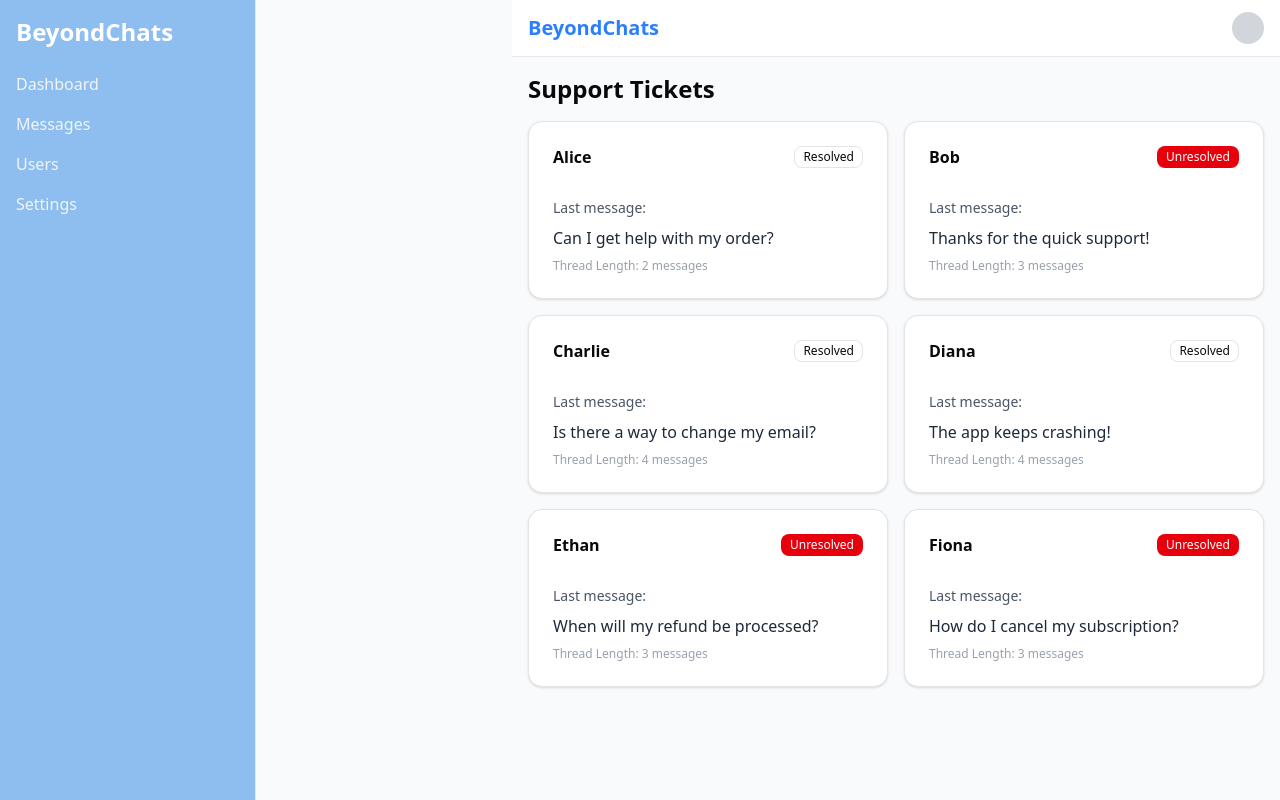
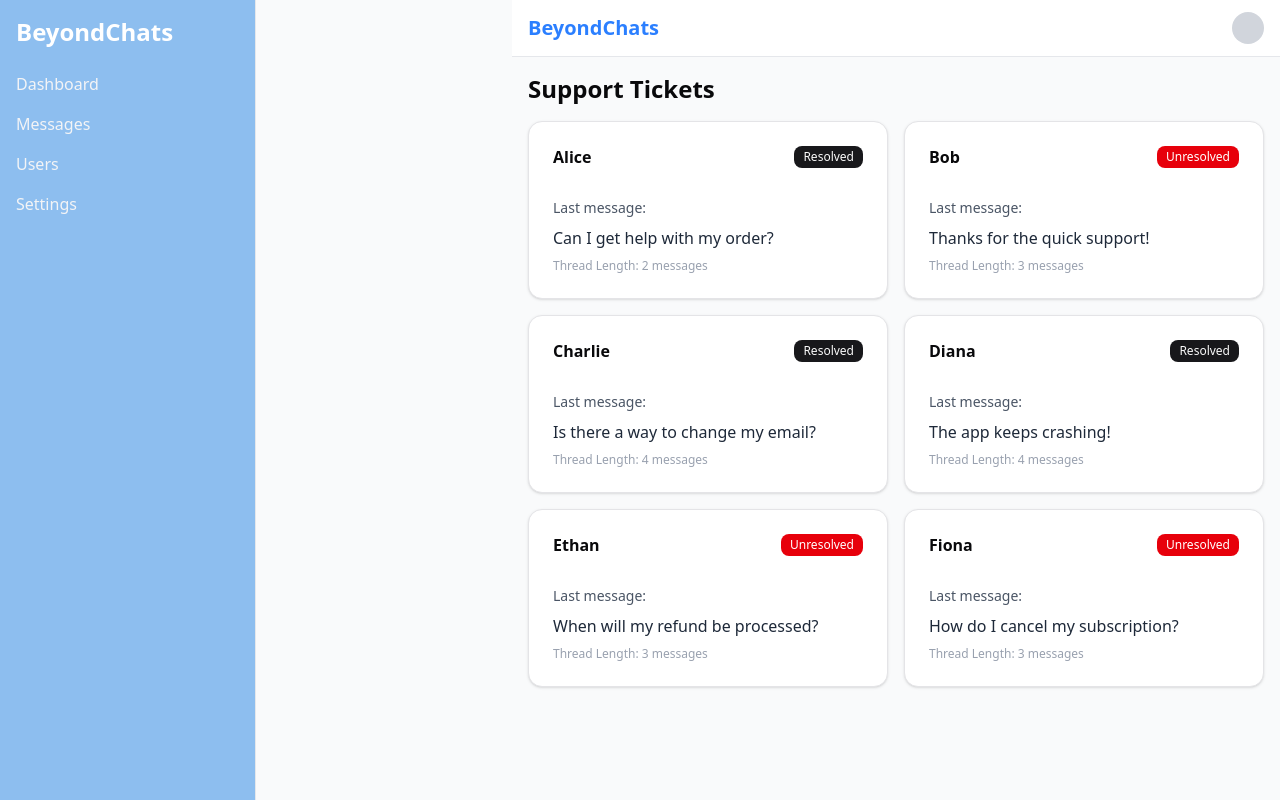
Before and after one commit to Bablu558/beyondchats-admin-panel, a Next.js app: page /tickets in a window 1280 px wide. Built offline with nearby package versions, Linux system fonts and the light colour scheme.

Commit message:
update code

```diff
--- a/src/app/tickets/page.tsx
+++ b/src/app/tickets/page.tsx
@@ -18,7 +18,7 @@ export default function TicketsPage() {
               <CardHeader>
                 <CardTitle className="flex justify-between items-center">
                   <span>{msg.user}</span>
-                  <Badge variant={isResolved ? "success" : "destructive"}>
+                  <Badge variant={isResolved ? "default" : "destructive"}>
                     {isResolved ? "Resolved" : "Unresolved"}
                   </Badge>
                 </CardTitle>
--- a/src/components/ui/badge.tsx
+++ b/src/components/ui/badge.tsx
@@ -17,6 +17,8 @@ const badgeVariants = cva(
           "border-transparent bg-destructive text-white [a&]:hover:bg-destructive/90 focus-visible:ring-destructive/20 dark:focus-visible:ring-destructive/40 dark:bg-destructive/60",
         outline:
           "text-foreground [a&]:hover:bg-accent [a&]:hover:text-accent-foreground",
+          success:
+      "border-transparent bg-green-500 text-white [a&]:hover:bg-green-600",
       },
     },
     defaultVariants: {
```
